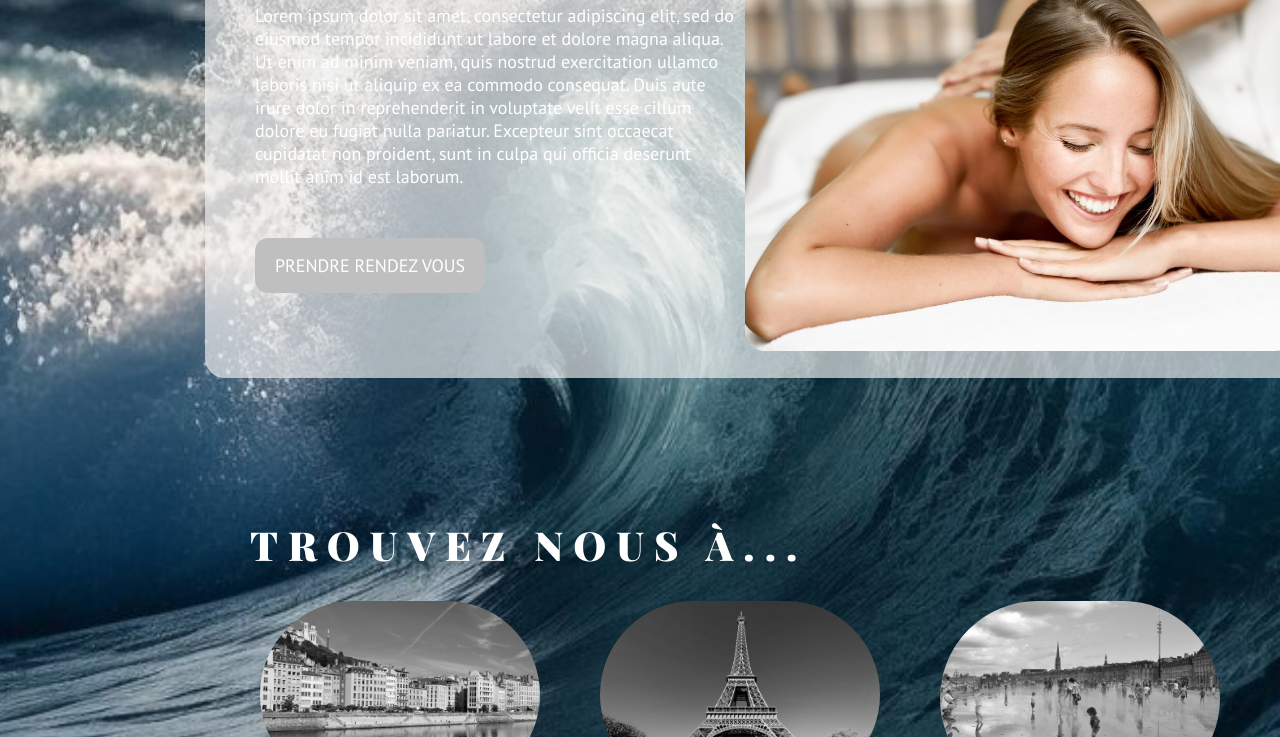
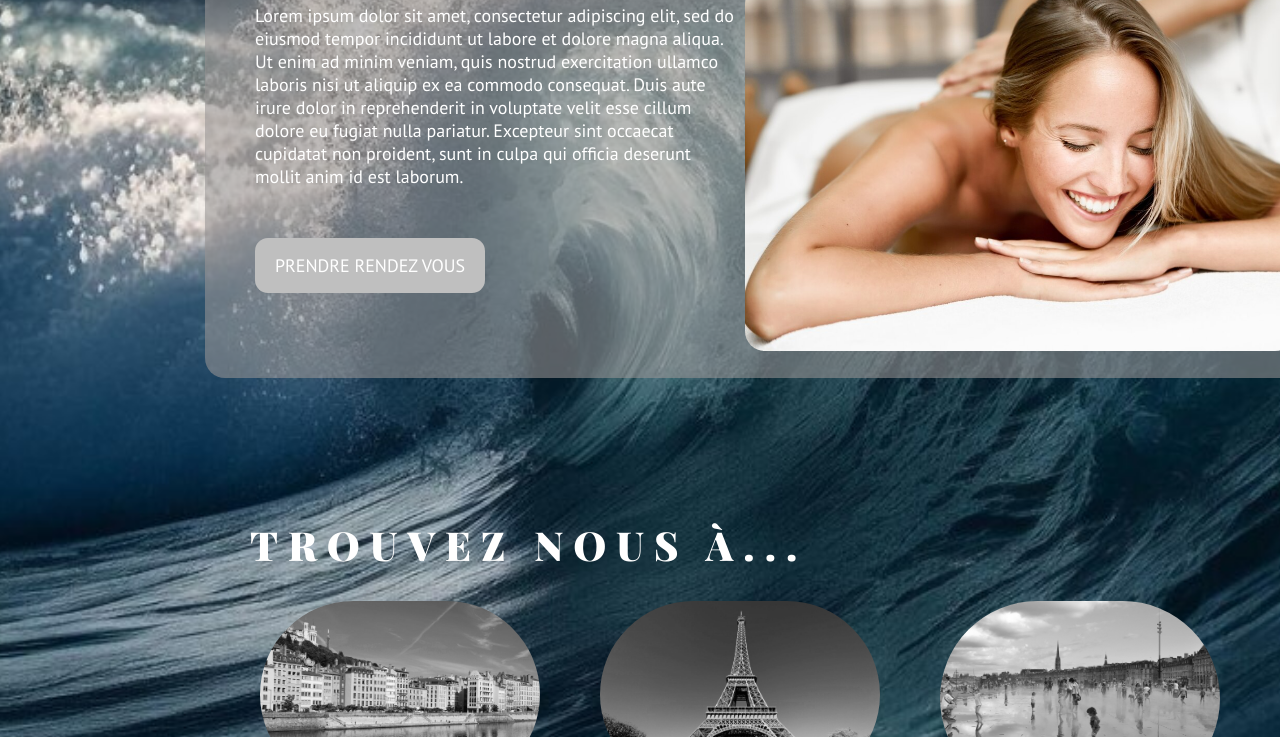
Before and after one commit to yasmina-mina/Rendu-projet, a plain HTML site: page index.html in a window 1280 px wide. Shown: the part 363-1100 px from the top of the page. Drawn offline with nearby package versions, Linux system fonts and the light colour scheme.

Commit message:
version 3

```diff
--- a/style.css
+++ b/style.css
@@ -3,7 +3,7 @@
 }
 
 .fond{
-    height: 200vh;
+    height: 180vh;
 background-image: url(assets/planche-surf-mouillee-glisse-travers-belle-vague-tonneau-tropicale-generee-par-ia_188544-16348.jpg);
 background-size: cover;
 background-position: center;
@@ -58,7 +58,7 @@ a{
     font-family: 'PT Sans', sans-serif;
     font-size: 20px;
     color:whitesmoke
-    }
+}
 
 nav a:hover{
     text-decoration: overline 3px;
@@ -73,7 +73,7 @@ nav a:hover{
 
 height: 500px;
 width: 1100px;
-background-color: rgba(245, 245, 245, 0.655);
+background-color: rgba(153, 149, 149, 0.573);
 margin-top: 50px;
 margin-left: 155px;
 margin-right:200px ;
@@ -185,7 +185,8 @@ h3{
    font-family: 'PT Sans', sans-serif;
    font-size: 18px;
    color:white;
-   filter:grayscale(100)
+   filter:grayscale(100);
+   transition: all 0.5s;
 }
 
 .photo{
@@ -194,5 +195,10 @@ h3{
     border-radius: 500px;
 }
 
+.carte:hover{
+filter: grayscale(0);
+transform: translateY(-10px);
+
+}
 
 /*rgb(17, 60, 77)*/
```
